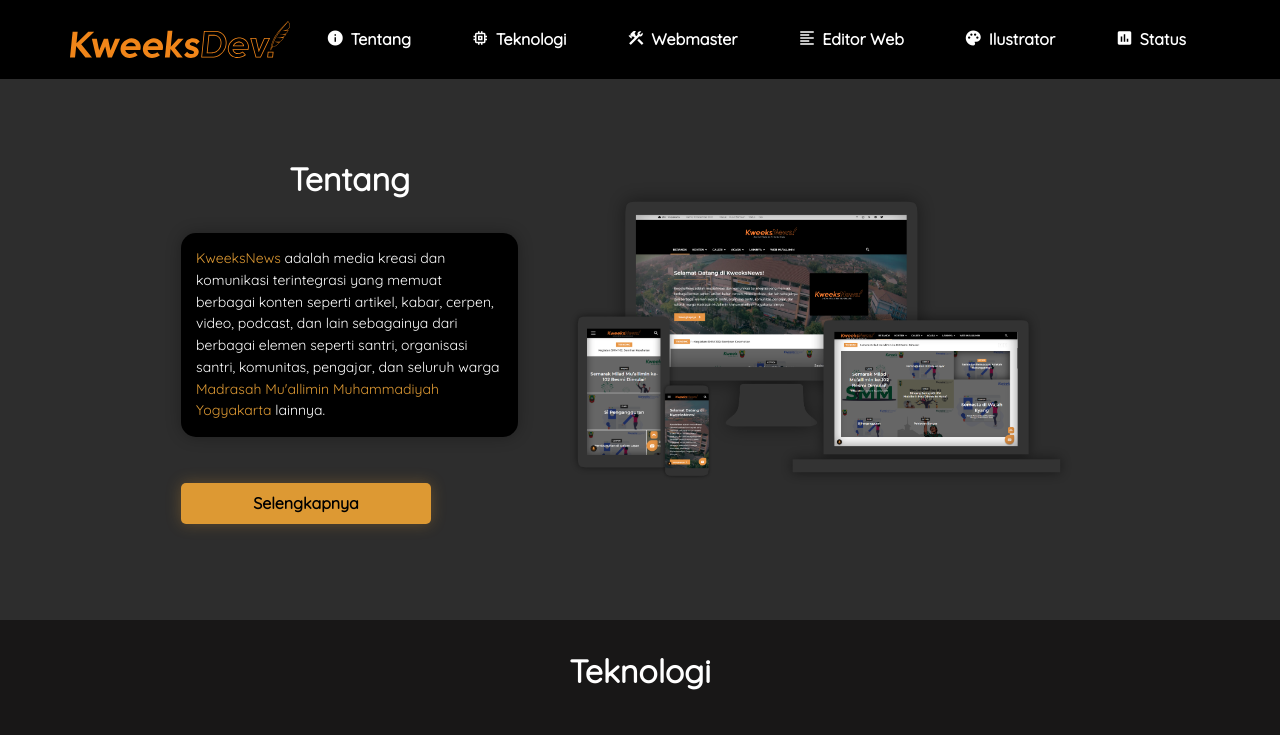
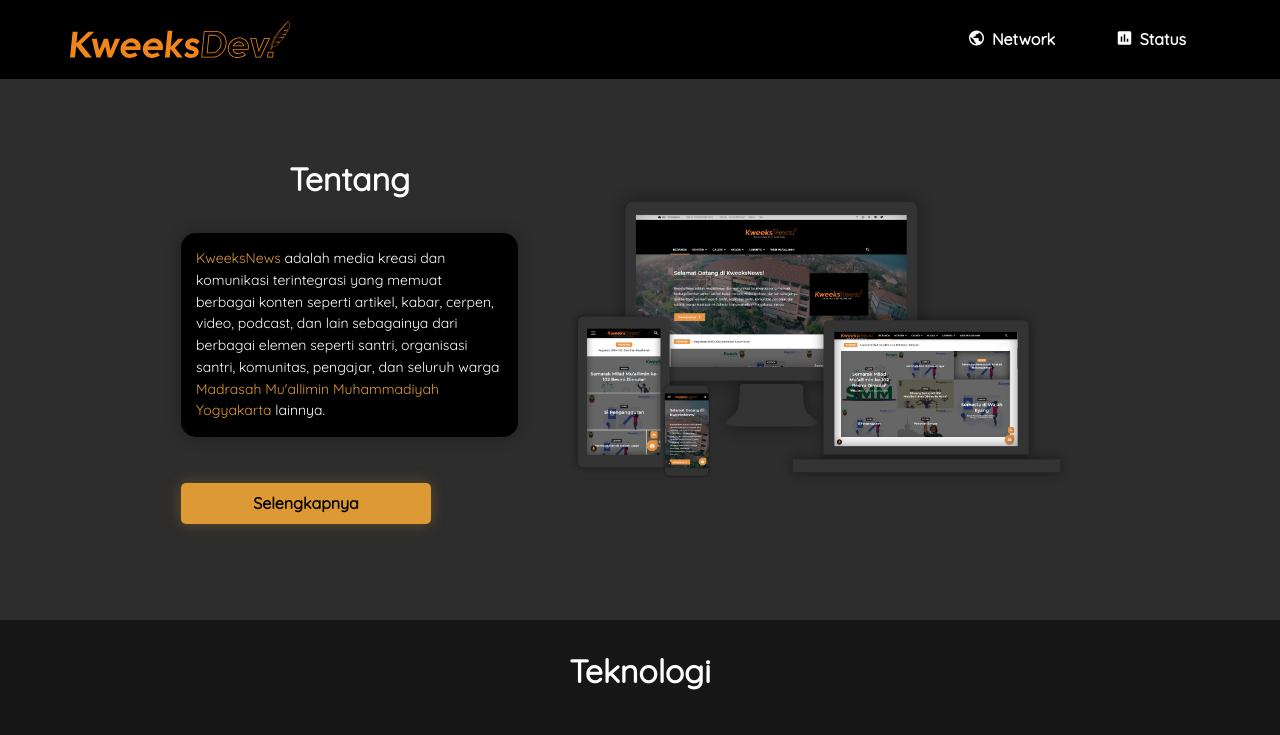
Before and after one commit to KweeksNews/developers, a plain HTML site: page index.html in a window 1280 px wide. Shown: the top 735 px of the page. Drawn offline with nearby package versions, Linux system fonts and the light colour scheme; files whose address does not match are found by name.

Commit message:
Update menu
Signed-off-by: Ahmad Rulim <mfalkia342@gmail.com>

```diff
--- a/assets/css/style.css
+++ b/assets/css/style.css
@@ -645,7 +645,7 @@
 
   .menu__wrapper .menu a {
     padding: 0.5rem 1.5rem;
-    border-radius: 0.25rem;
+    border-radius: 0.4rem;
     background-color: var(--body-bg-black);
     color: var(--text-clr);
     transition: background-color 0.18s cubic-bezier(0.77, 0, 0.175, 1);
--- a/index.html
+++ b/index.html
@@ -88,12 +88,10 @@
           </svg>
         </button>
         <ul class="menu">
-          <li><a href="#about"><i class="material-icons">info</i> Tentang</a></li>
-          <li><a href="#tech"><i class="material-icons">memory</i> Teknologi</a></li>
-          <li><a href="#webmaster"><i class="material-icons">construction</i> Webmaster</a></li>
-          <li><a href="#editor"><i class="material-icons">format_align_left</i> Editor Web</a></li>
-          <li><a href="#illustrator"><i class="material-icons">palette</i> Ilustrator</a></li>
-          <li><a href="https://status.kweeksnews.com/" target="_blank" rel="noopener"><i
+          <li><a href="https://network.kweeksnews.com/" target="_blank"><i
+                class="material-icons">public</i>
+              Network</a></li>
+          <li><a href="https://status.kweeksnews.com/" target="_blank"><i
                 class="material-icons">insert_chart</i>
               Status</a></li>
         </ul>
@@ -188,7 +186,8 @@
               aria-label="Previous">
               <span class="carousel-control-prev-icon" aria-hidden="true"></span>
             </a>
-            <a class="carousel-control-next" href="#carousel-illustrator" role="button" data-slide="next" aria-label="Next">
+            <a class="carousel-control-next" href="#carousel-illustrator" role="button" data-slide="next"
+              aria-label="Next">
               <span class="carousel-control-next-icon" aria-hidden="true"></span>
             </a>
           </div>
```
Also changed, not shown: 404.html (+2 -2 lines).
